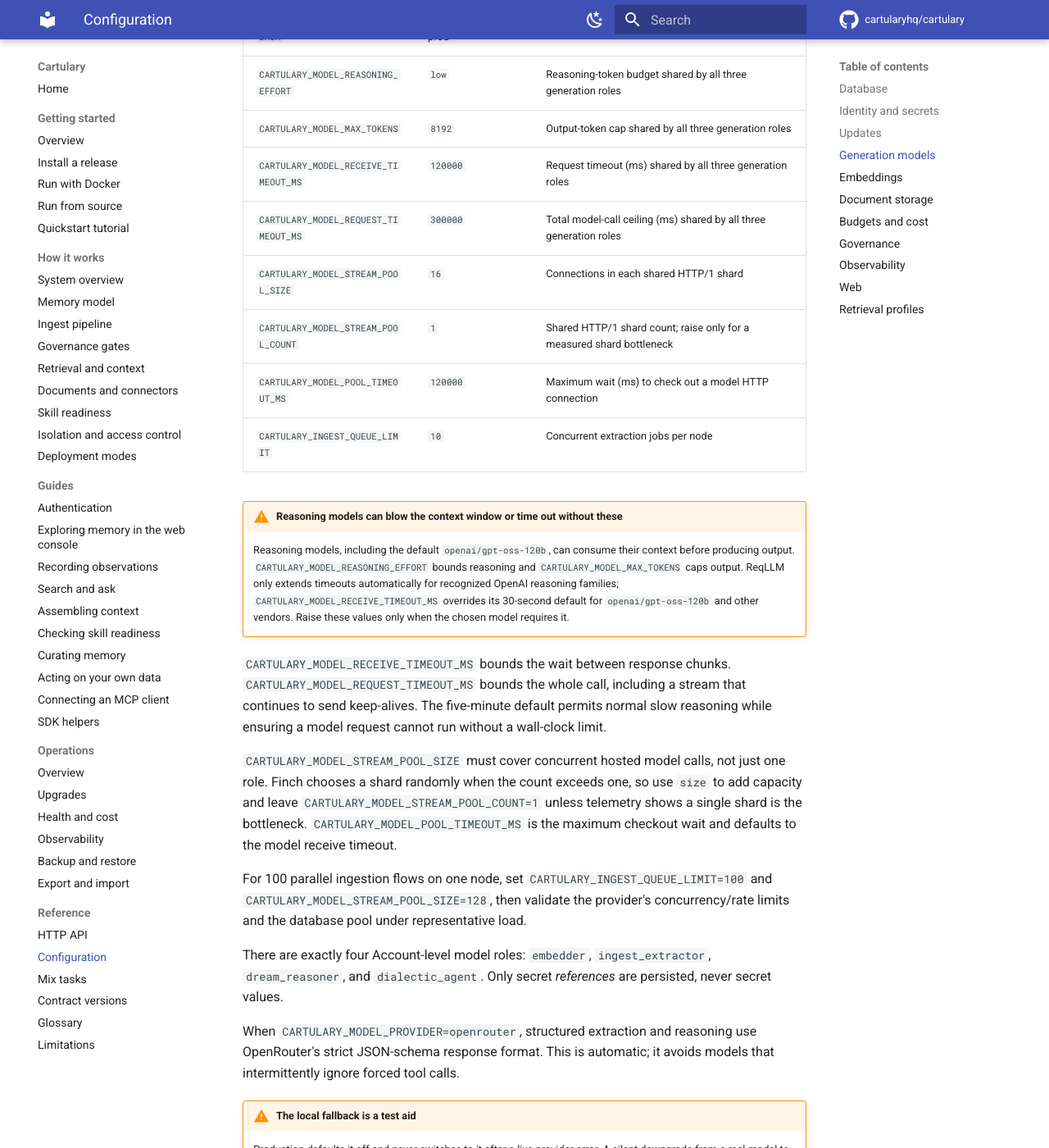
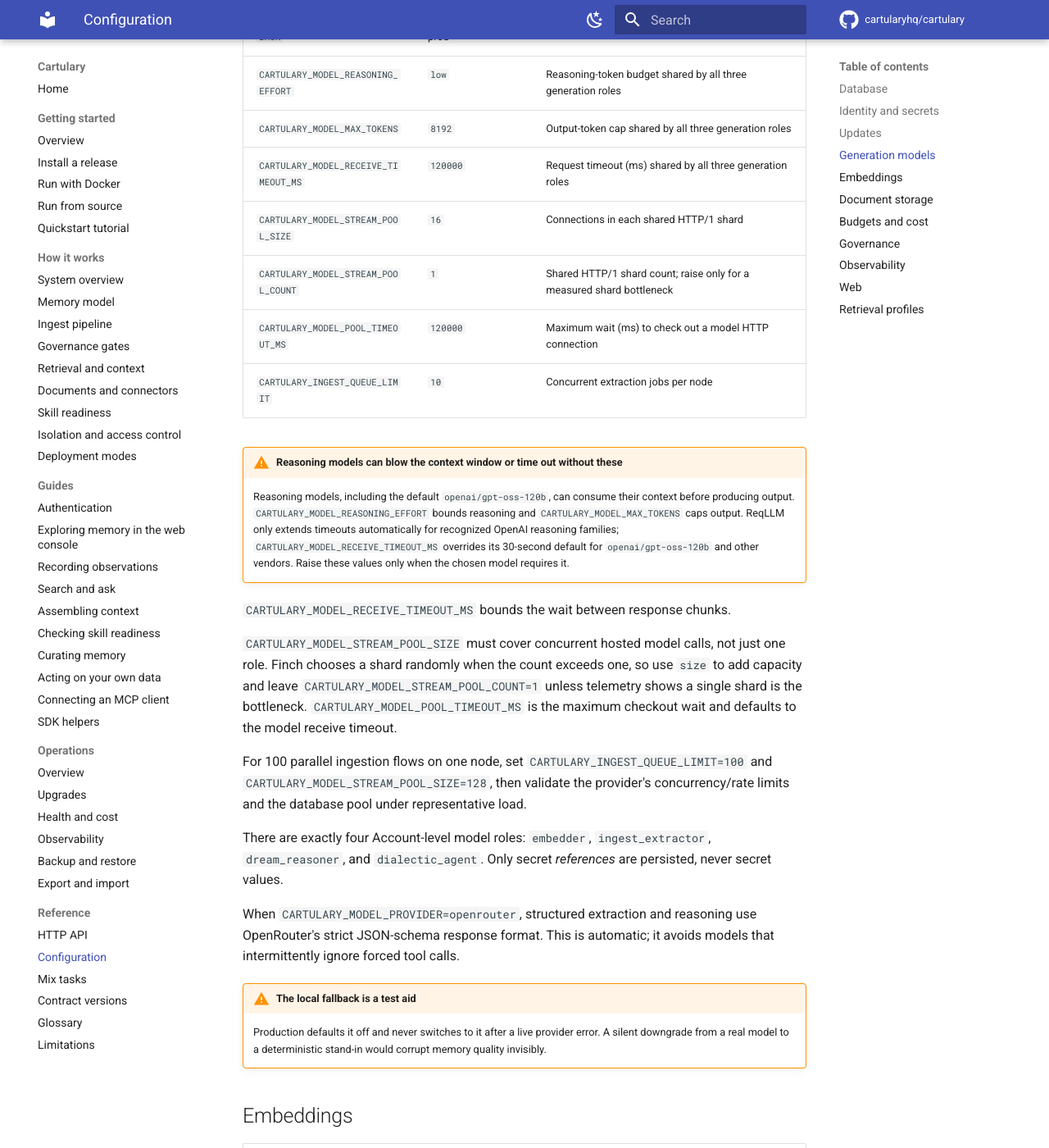
Before and after one commit to cartularyhq/cartulary, an MkDocs documentation site: the page built from docs/reference/configuration.md, in a window 1280 px wide and 1400 px high, scrolled down 2942 px. Shown: the whole window at 82% size. Built offline with MkDocs 1.6.1 and Material for MkDocs 9.7.7, drawn with Linux system fonts in a browser that asks for light colours; comment, search, counter and statistics services are not loaded.

Commit message:
Drop unsupported ReqLLM request timeout

```diff
--- a/docs/reference/configuration.md
+++ b/docs/reference/configuration.md
@@ -85,7 +85,6 @@ surfaces report the available version and retain their normal deployment flow.
 | `CARTULARY_MODEL_REASONING_EFFORT` | `low` | Reasoning-token budget shared by all three generation roles |
 | `CARTULARY_MODEL_MAX_TOKENS` | `8192` | Output-token cap shared by all three generation roles |
 | `CARTULARY_MODEL_RECEIVE_TIMEOUT_MS` | `120000` | Request timeout (ms) shared by all three generation roles |
-| `CARTULARY_MODEL_REQUEST_TIMEOUT_MS` | `300000` | Total model-call ceiling (ms) shared by all three generation roles |
 | `CARTULARY_MODEL_STREAM_POOL_SIZE` | `16` | Connections in each shared HTTP/1 shard |
 | `CARTULARY_MODEL_STREAM_POOL_COUNT` | `1` | Shared HTTP/1 shard count; raise only for a measured shard bottleneck |
 | `CARTULARY_MODEL_POOL_TIMEOUT_MS` | `120000` | Maximum wait (ms) to check out a model HTTP connection |
@@ -101,9 +100,6 @@ surfaces report the available version and retain their normal deployment flow.
     chosen model requires it.
 
 `CARTULARY_MODEL_RECEIVE_TIMEOUT_MS` bounds the wait between response chunks.
-`CARTULARY_MODEL_REQUEST_TIMEOUT_MS` bounds the whole call, including a stream
-that continues to send keep-alives. The five-minute default permits normal slow
-reasoning while ensuring a model request cannot run without a wall-clock limit.
 
 `CARTULARY_MODEL_STREAM_POOL_SIZE` must cover concurrent hosted model calls,
 not just one role. Finch chooses a shard randomly when the count exceeds one,
```
Also changed, not shown: 4 other files.
